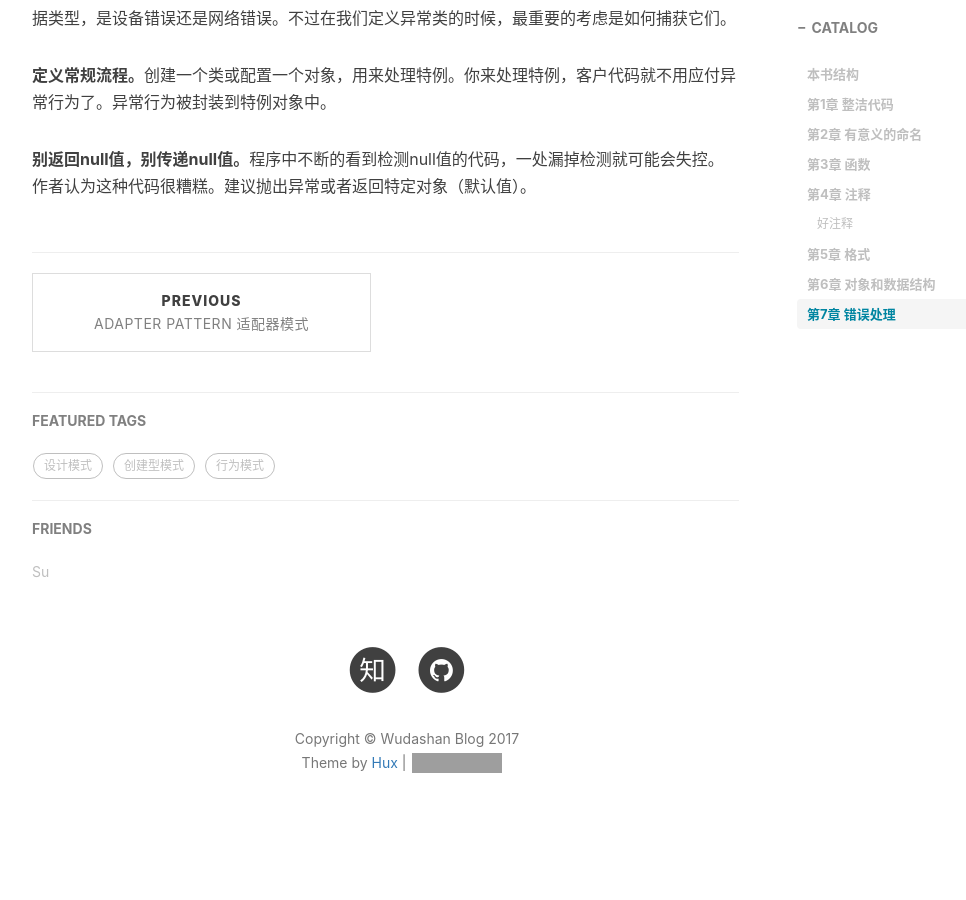
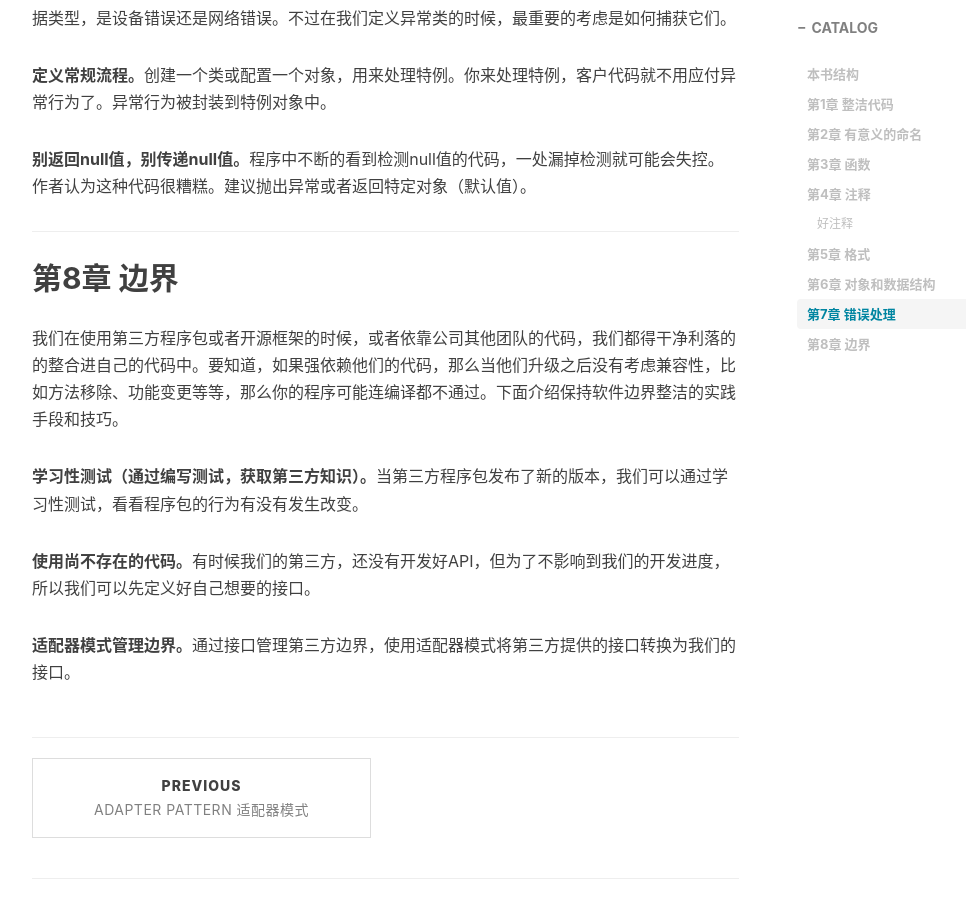
Before and after one commit to wudashan/wudashan.github.io, a Jekyll site: the page built from _posts/2017-05-03-Clean-Code-Read-Notes.markdown, in a window 1280 px wide and 900 px high, scrolled down 4681 px. Shown: the whole window, without its empty margins (233-1199 px from the left). Built offline with Jekyll 4.4.1, drawn with Linux system fonts in a browser that asks for light colours; nearby versions of some CDN libraries; comment, search, counter and statistics services are not loaded; before the commit the page ends 5548 px from its top, so only the background shows below that; grey boxes are pictures that could not be loaded.

Commit message:
增加第八章

```diff
--- a/_posts/2017-05-03-Clean-Code-Read-Notes.markdown
+++ b/_posts/2017-05-03-Clean-Code-Read-Notes.markdown
@@ -140,3 +140,15 @@ String outputDir = context.getOptions().getScratchDir().getAbsolutePath();
 **定义常规流程。**创建一个类或配置一个对象，用来处理特例。你来处理特例，客户代码就不用应付异常行为了。异常行为被封装到特例对象中。
 
 **别返回null值，别传递null值。**程序中不断的看到检测null值的代码，一处漏掉检测就可能会失控。作者认为这种代码很糟糕。建议抛出异常或者返回特定对象（默认值）。
+
+---
+
+## 第8章 边界
+
+我们在使用第三方程序包或者开源框架的时候，或者依靠公司其他团队的代码，我们都得干净利落的的整合进自己的代码中。要知道，如果强依赖他们的代码，那么当他们升级之后没有考虑兼容性，比如方法移除、功能变更等等，那么你的程序可能连编译都不通过。下面介绍保持软件边界整洁的实践手段和技巧。
+
+**学习性测试（通过编写测试，获取第三方知识）。**当第三方程序包发布了新的版本，我们可以通过学习性测试，看看程序包的行为有没有发生改变。
+
+**使用尚不存在的代码。**有时候我们的第三方，还没有开发好API，但为了不影响到我们的开发进度，所以我们可以先定义好自己想要的接口。
+
+**适配器模式管理边界。**通过接口管理第三方边界，使用适配器模式将第三方提供的接口转换为我们的接口。
```
